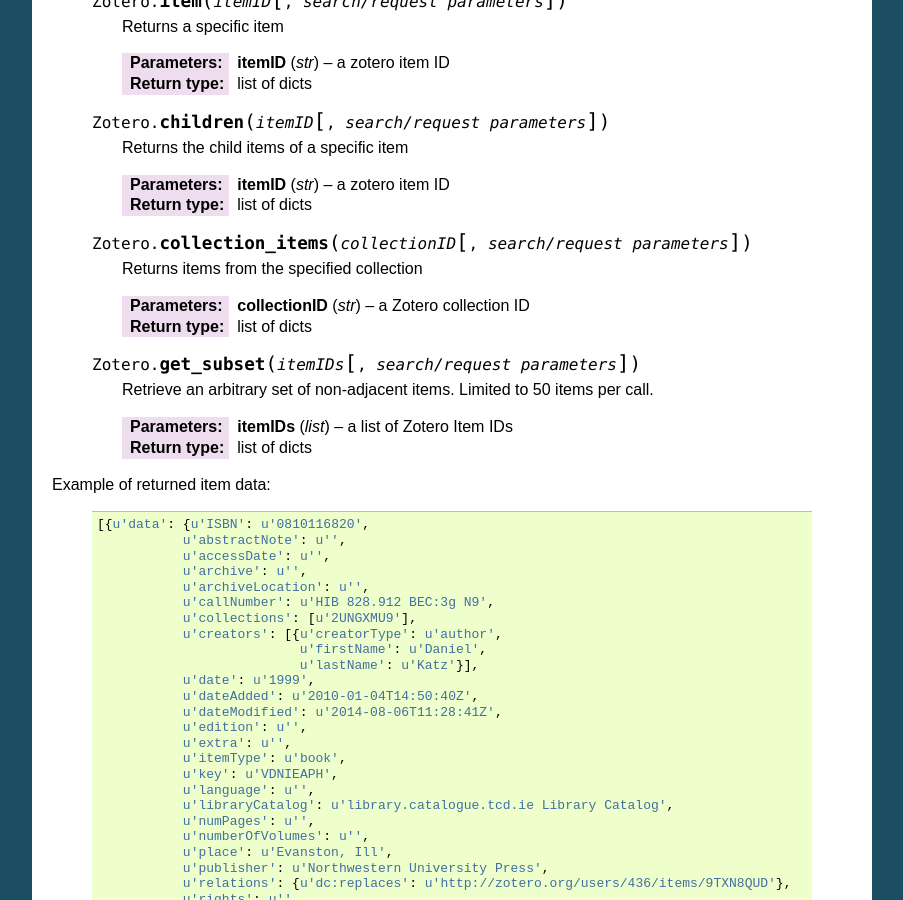
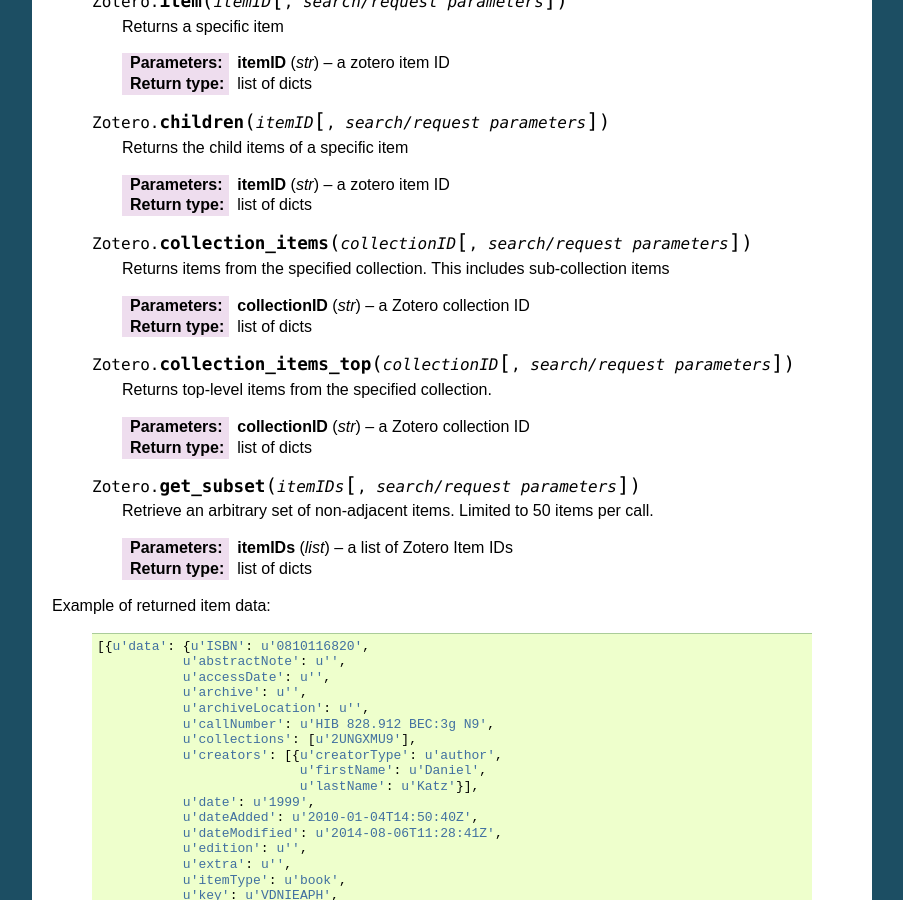
Before and after one commit to urschrei/pyzotero, a Sphinx documentation site: the page built from doc/index.rst, in a window 1280 px wide and 900 px high, scrolled down 3090 px. Shown: the whole window, without its empty margins (198-1101 px from the left). Built offline with Sphinx 7.4.7, drawn with Linux system fonts in a browser that asks for light colours; the version number could not be read and is left out; some of the changed text lies outside the part shown.

Commit message:
Add a method for retrieving a collection's top-level items

```diff
--- a/doc/index.rst
+++ b/doc/index.rst
@@ -195,11 +195,18 @@
 
     .. py:method:: Zotero.collection_items(collectionID[, search/request parameters])
 
-        Returns items from the specified collection
+        Returns items from the specified collection. This includes sub-collection items
 
         :param str collectionID: a Zotero collection ID
         :rtype: list of dicts
 
+
+    .. py:method:: Zotero.collection_items_top(collectionID[, search/request parameters])
+
+        Returns top-level items from the specified collection.
+
+        :param str collectionID: a Zotero collection ID
+        :rtype: list of dicts
 
     .. py:method:: Zotero.get_subset(itemIDs[, search/request parameters])
 
```
Also changed, not shown: 1 other file.
